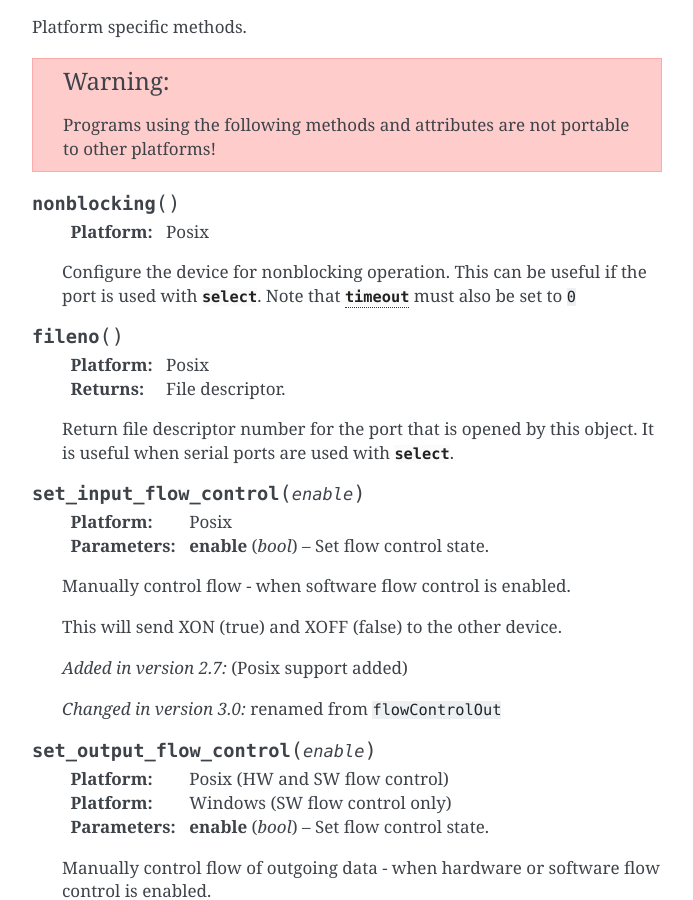
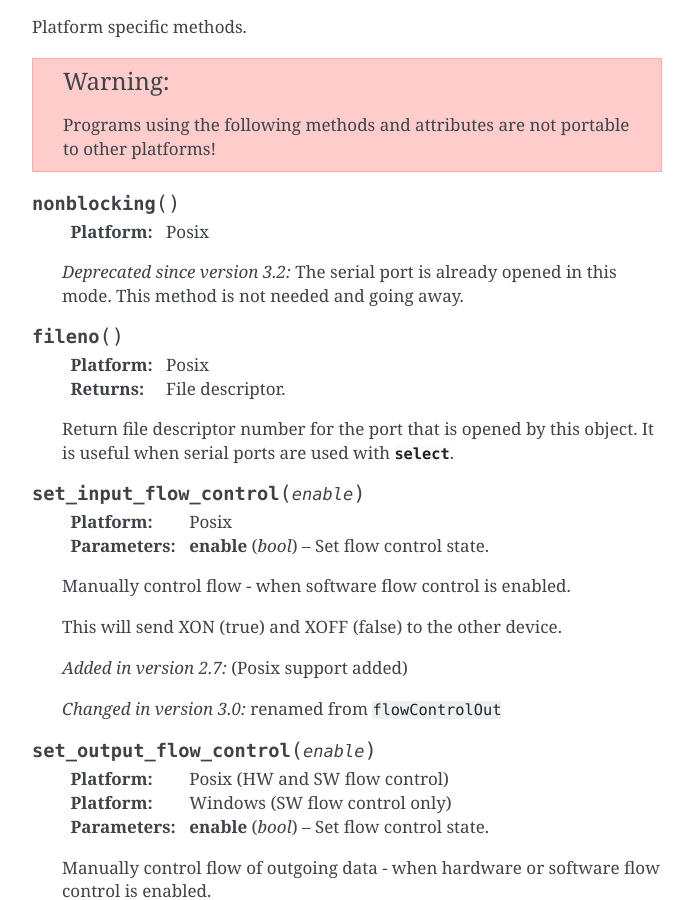
Before and after one commit to pyserial/pyserial, a Sphinx documentation site: the page built from documentation/pyserial_api.rst, in a window 1280 px wide and 900 px high, scrolled down 8860 px. Shown: the whole window, without its empty margins (418-1111 px from the left). Built offline with Sphinx 7.4.7, drawn with Linux system fonts in a browser that asks for light colours.

Commit message:
posix: deprecate "nonblocking" method

```diff
--- a/documentation/pyserial_api.rst
+++ b/documentation/pyserial_api.rst
@@ -485,9 +485,10 @@ Native ports
 
         :platform: Posix
 
-        Configure the device for nonblocking operation. This can be useful if
-        the port is used with :mod:`select`. Note that :attr:`timeout` must
-        also be set to ``0``
+        .. deprecated:: 3.2
+           The serial port is already opened in this mode. This method is not
+           needed and going away.
+
 
     .. method:: fileno()
 
```
Also changed, not shown: 2 other files.
